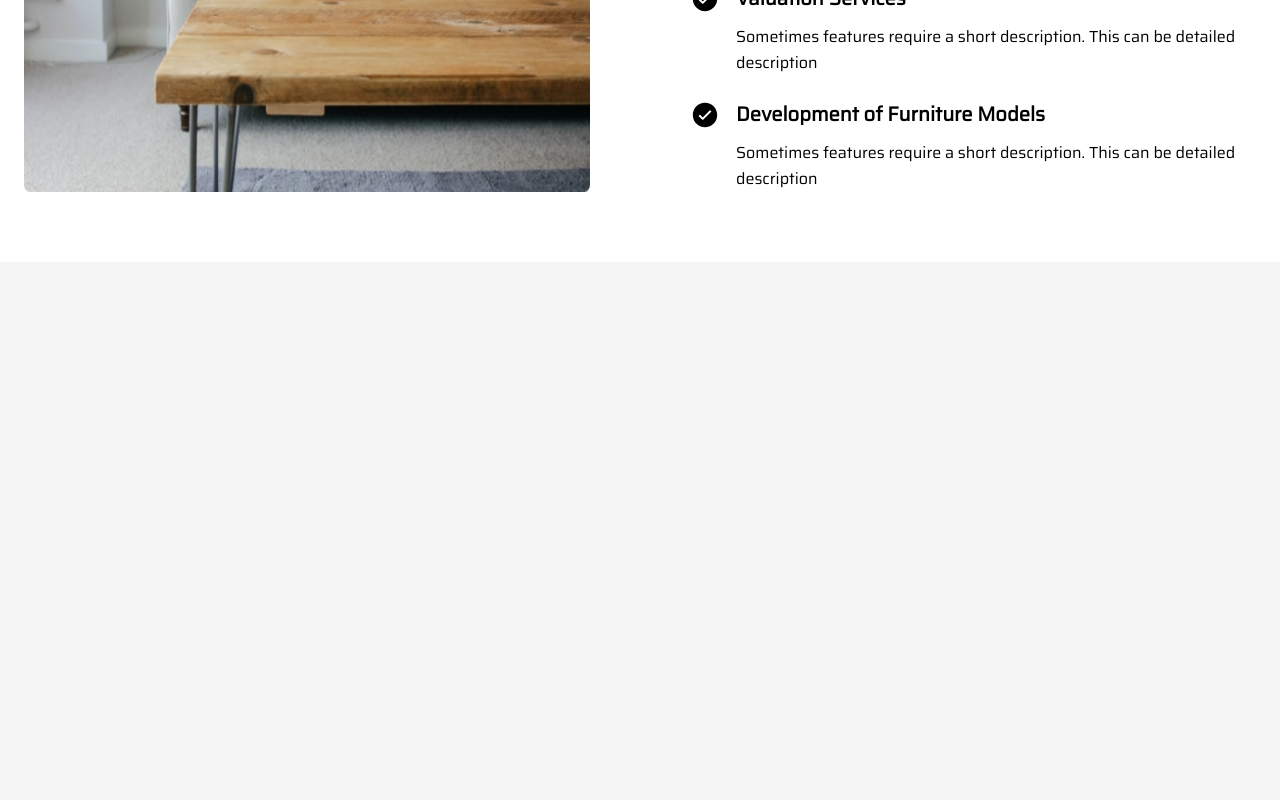
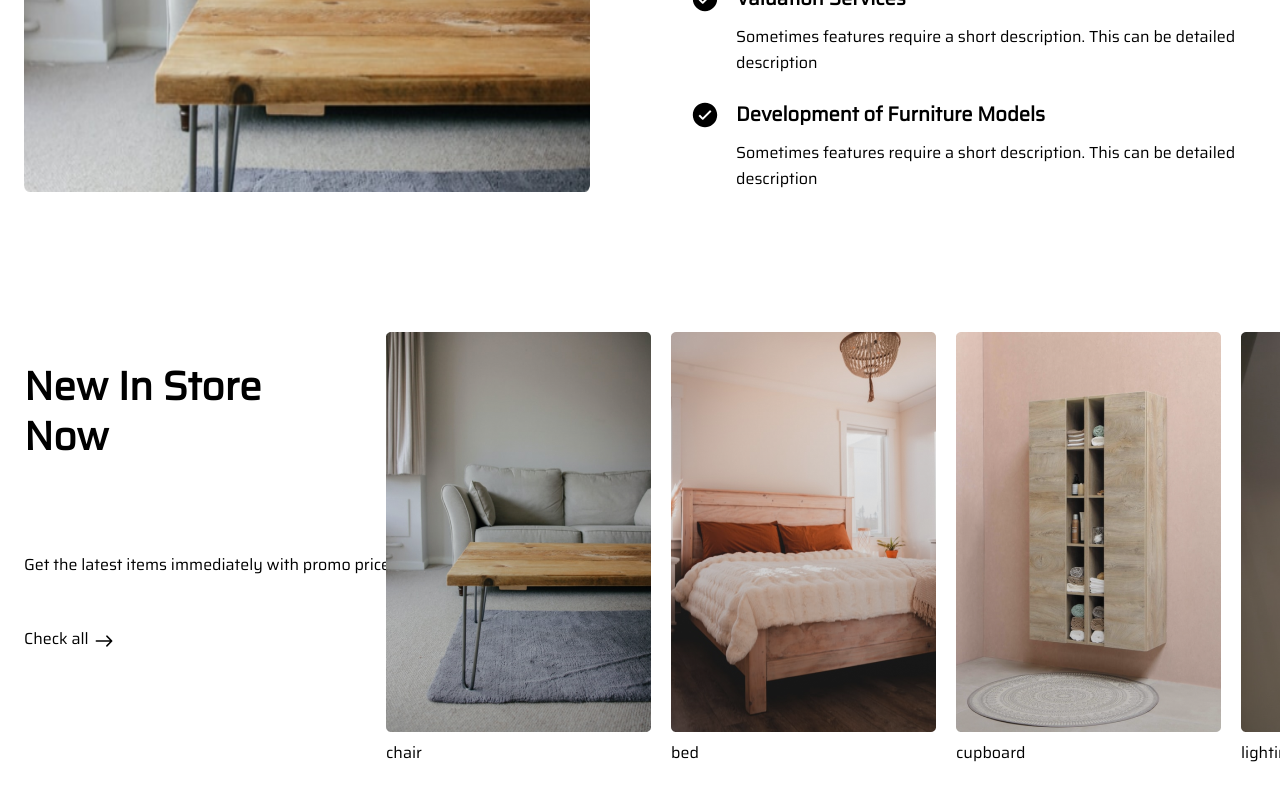
Before and after one commit to ibqn/furniture-next, a Next.js app: page / in a window 1280 px wide. Shown: the part 1406-2206 px from the top of the page. Before the commit the page ends 1668 px from the top, so only its background shows below. Built offline with nearby package versions, Linux system fonts and the light colour scheme.

Commit message:
working on items slider

```diff
--- a/src/components/features.jsx
+++ b/src/components/features.jsx
@@ -21,8 +21,8 @@ const Features = () => {
             <h2 className="title">{title}</h2>
             <p className="subtitle">{subtitle}</p>
             <div>
-              {items.map(({ title, subtitle, icon }) => (
-                <div className="flex mb-6 lg:last:mb-0">
+              {items.map(({ title, subtitle, icon }, index) => (
+                <div className="flex mb-6 lg:last:mb-0" key={index}>
                   <div className="text-2xl mr-4 lg:text-3xl">{icon}</div>
                   <div>
                     <h4 className="text-base lg:text-xl font-semibold mb-3">
--- a/src/components/new-in-store.jsx
+++ b/src/components/new-in-store.jsx
@@ -1,5 +1,47 @@
+import { newInStore } from 'data'
+import Link from 'next/link'
+import NewItemsSlider from 'components/new-items-slider'
+import clsx from 'clsx'
+
 const NewInStore = () => {
-  return <div>NewItems</div>
+  const { title, subtitle, link, icon } = newInStore
+  return (
+    <section className="section overflow-hidden relative lg:min-h-[540px]">
+      <div className="container mx-auto">
+        <div className="flex flex-col lg:flex-row">
+          <div className="flex md:flex-col items-baseline gap-x-6 mb-6 lg:mb-0">
+            <h2 className="title max-w-[245px] lg:mt-[30px] lg:mb-[90px]">
+              {title}
+            </h2>
+            <p className="mx-w-[245px] lg:mb-12">{subtitle}</p>
+            <div className="hidden lg:flex items-center">
+              <Link href="#">
+                <div className="flex flex-row cursor-pointer">
+                  <a
+                    className={clsx(
+                      'hover:border-b border-primary lg:items-center',
+                      'font-medium transition-all'
+                    )}
+                  >
+                    {link}
+                  </a>
+                  <div className="text-3xl">{icon}</div>
+                </div>
+              </Link>
+            </div>
+          </div>
+          <div
+            className={clsx(
+              'lg:max-w-[800px] xl:max-w-[990px]',
+              'lg:absolute lg:-right-24'
+            )}
+          >
+            <NewItemsSlider />
+          </div>
+        </div>
+      </div>
+    </section>
+  )
 }
 
 export default NewInStore
--- a/src/components/new-items-slider.js
+++ /dev/null
@@ -1,5 +0,0 @@
-const NewItemsSlider = () => {
-  return <div>NewItemsSlider</div>
-}
-
-export default NewItemsSlider
--- /dev/null
+++ b/src/components/new-items-slider.jsx
@@ -0,0 +1,35 @@
+import { Swiper, SwiperSlide } from 'swiper/react'
+
+import { newInStore } from 'data'
+// import Image from 'next/future/image'
+import Image from 'next/image'
+
+const NewItemsSlider = () => {
+  const { products } = newInStore
+  return (
+    <Swiper
+      grabCursor={true}
+      breakpoints={{
+        320: {
+          slidesPerView: 2,
+          spaceBetween: 18,
+        },
+        768: {
+          slidesPerView: 3,
+          spaceBetween: 20,
+        },
+      }}
+    >
+      {products.map(({ image, name }, index) => (
+        <SwiperSlide className="max-w-[265px]" key={index}>
+          <div className="relative">
+            <Image src={image} alt={name} className="max-w-full h-auto" />
+            <div>{name}</div>
+          </div>
+        </SwiperSlide>
+      ))}
+    </Swiper>
+  )
+}
+
+export default NewItemsSlider
--- a/src/data.js
+++ b/src/data.js
@@ -10,10 +10,12 @@ import {
 } from 'react-icons/io'
 
 // import images
-import ChairImg from '/public/assets/img/chair.png'
-import BedImg from '/public/assets/img/bed.png'
-import CupboardImg from '/public/assets/img/cupboard.png'
-import LightingImg from '/public/assets/img/lighting.png'
+import Features1Img from '../public/assets/img/features-1.png'
+import Features2Img from '../public/assets/img/features-2.png'
+import ChairImg from '../public/assets/img/chair.png'
+import BedImg from '../public/assets/img/bed.png'
+import CupboardImg from '../public/assets/img/cupboard.png'
+import LightingImg from '../public/assets/img/lighting.png'
 import Product1Img from '/public/assets/img/products/product-1.png'
 import Product2Img from '/public/assets/img/products/product-2.png'
 import Product3Img from '/public/assets/img/products/product-3.png'
@@ -76,7 +78,7 @@ export const stats = [
 ]
 
 export const features = {
-  image: '/assets/img/features-1.png',
+  image: Features1Img,
   title: 'We Create your home more aesthetic',
   subtitle:
     'Furniture power is a software as services for multipurpose business management system',
@@ -96,7 +98,7 @@ export const features = {
     },
   ],
   feature2: {
-    image: '/assets/img/features-2.png',
+    image: Features1Img,
     title: 'The Best Furniture Manufacturer of your choice',
     subtitle:
       'Furniture power is a software as services for multipurpose business management system, especially for them who are running two or more business exploree the future Furniture power is a software as services.',
@@ -111,19 +113,19 @@ export const newInStore = {
   products: [
     {
       name: 'chair',
-      image: <ChairImg />,
+      image: ChairImg,
     },
     {
       name: 'bed',
-      image: <BedImg />,
+      image: BedImg,
     },
     {
       name: 'cupboard',
-      image: <CupboardImg />,
+      image: CupboardImg,
     },
     {
       name: 'lighting',
-      image: <LightingImg />,
+      image: LightingImg,
     },
   ],
 }
--- a/src/pages/_app.js
+++ b/src/pages/_app.js
@@ -1,5 +1,8 @@
 import '@fontsource/saira/index.css'
 import '../styles/globals.css'
+
+import 'swiper/css'
+import 'swiper/css/pagination'
 
 function MyApp({ Component, pageProps }) {
   return <Component {...pageProps} />
--- a/src/pages/index.jsx
+++ b/src/pages/index.jsx
@@ -1,11 +1,13 @@
 import Features from 'components/features'
 import Hero from 'components/hero'
+import NewInStore from 'components/new-in-store'
 
 export default function Home() {
   return (
     <div className="w-full max-w-[1440px] mx-auto bg-white">
       <Hero />
       <Features />
+      <NewInStore />
     </div>
   )
 }
```
